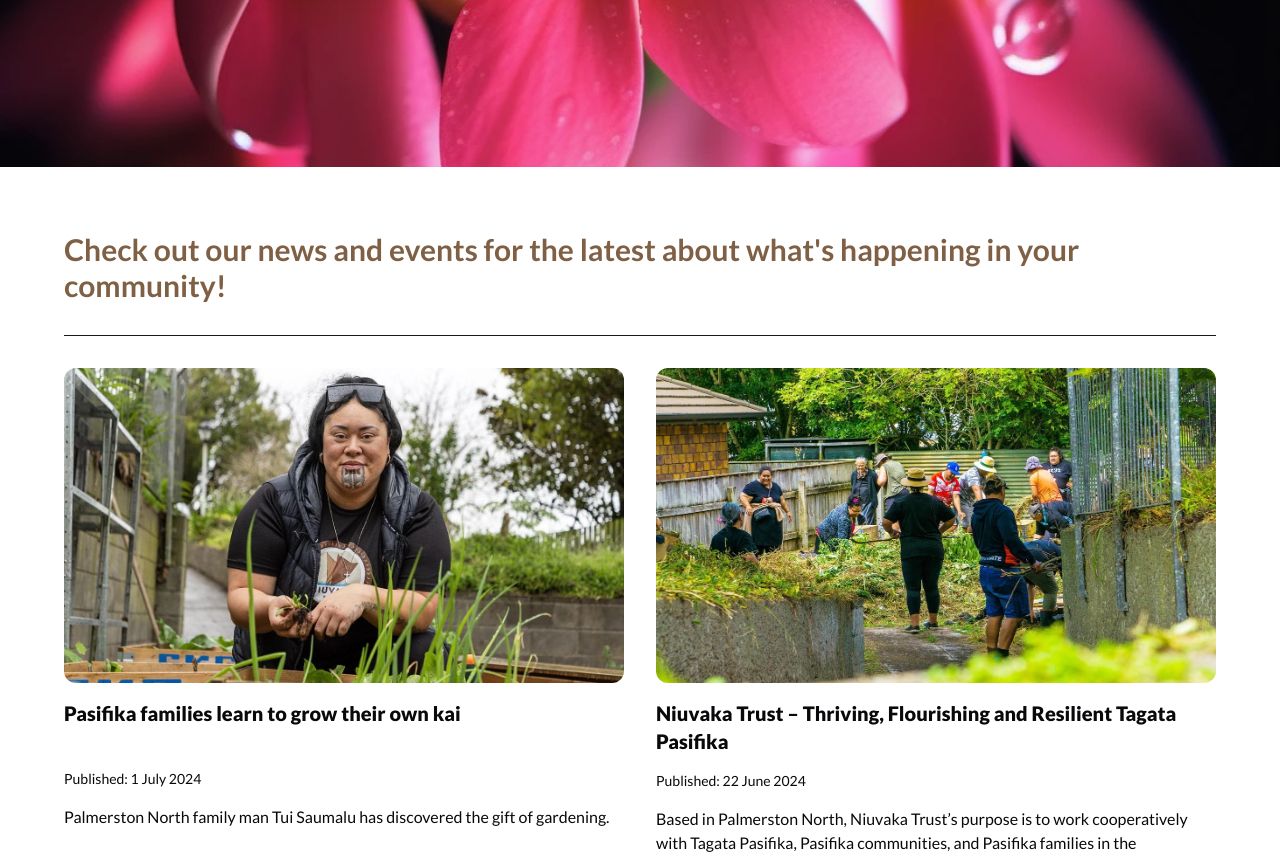
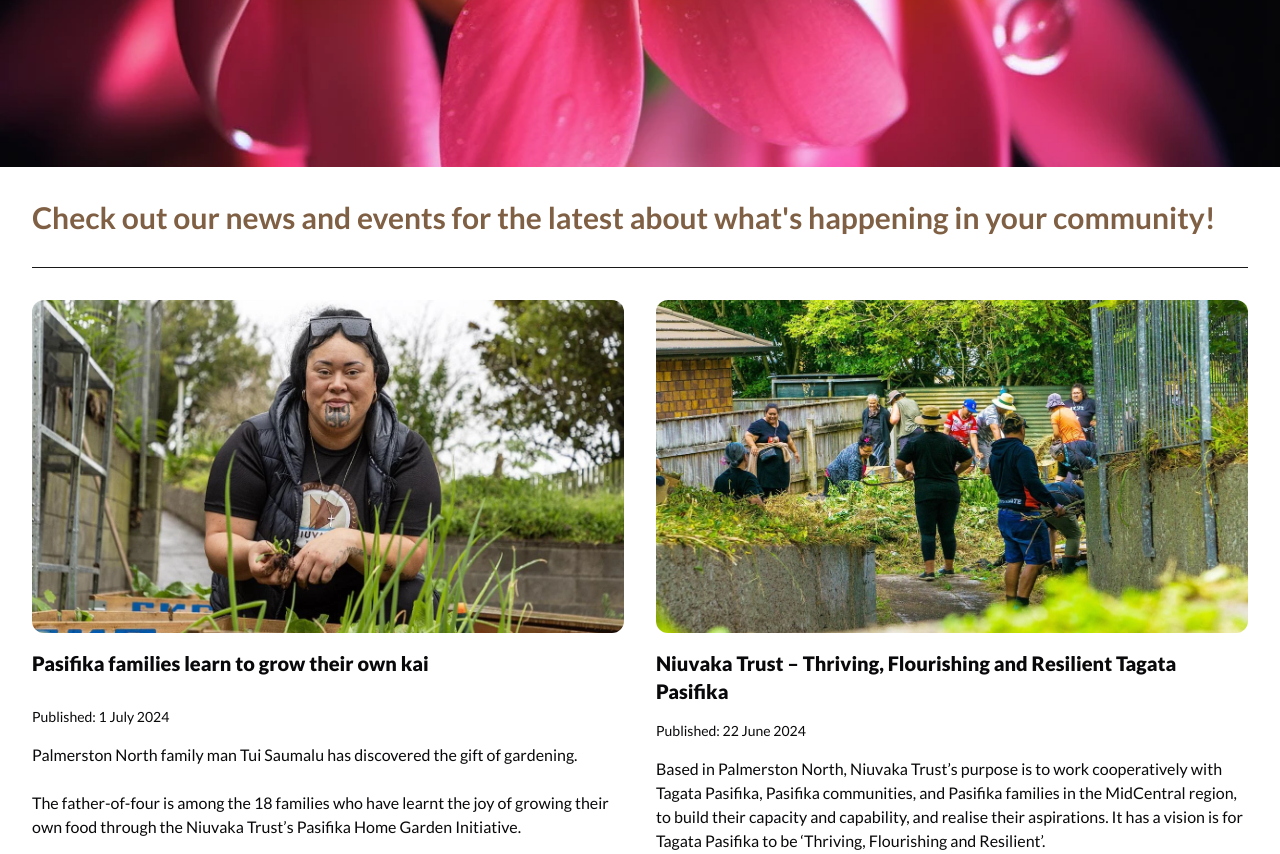
Before and after one commit to jhigger/niuvaka-trust, a Next.js app: page /news in a window 1280 px wide. Shown: the part 765-1619 px from the top of the page. Built offline with nearby package versions, Linux system fonts and the light colour scheme.

Commit message:
feat: reduce space

```diff
--- a/src/pages/news.tsx
+++ b/src/pages/news.tsx
@@ -110,7 +110,7 @@ const News = () => {
           />
         </section>
 
-        <section className="container mx-auto space-y-8 divide-y divide-primary p-8 !pb-0 md:p-16">
+        <section className="container mx-auto space-y-8 divide-y divide-primary p-8 !pb-0">
           <h2
             id="latest-news"
             className="mb-8 text-center text-2xl font-bold text-coffee-400 lg:text-left lg:text-3xl"
@@ -153,7 +153,7 @@ const News = () => {
           </div>
         </section>
 
-        <section className="mx-auto my-8 space-y-4 p-8">
+        <section className="mx-auto mb-8 p-8">
           <h2 className="text-center text-2xl font-bold text-mint-500 lg:text-4xl">
             Gallery
           </h2>
```
